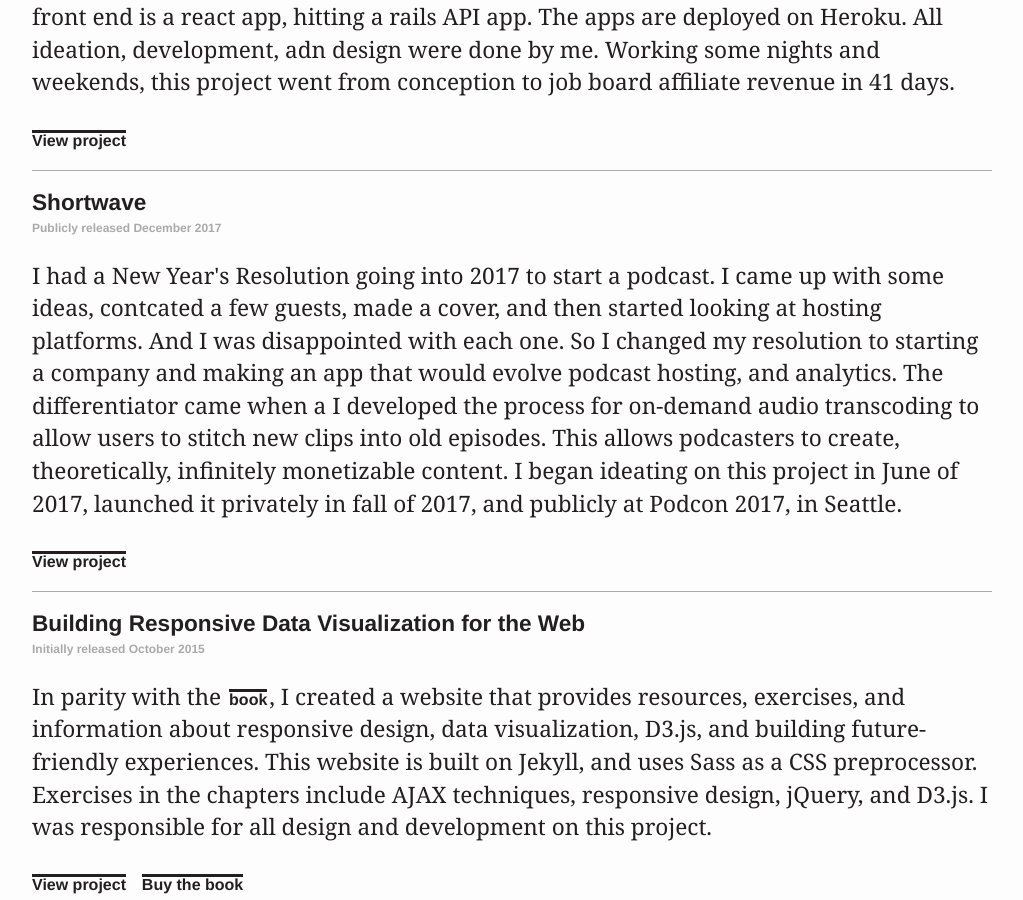
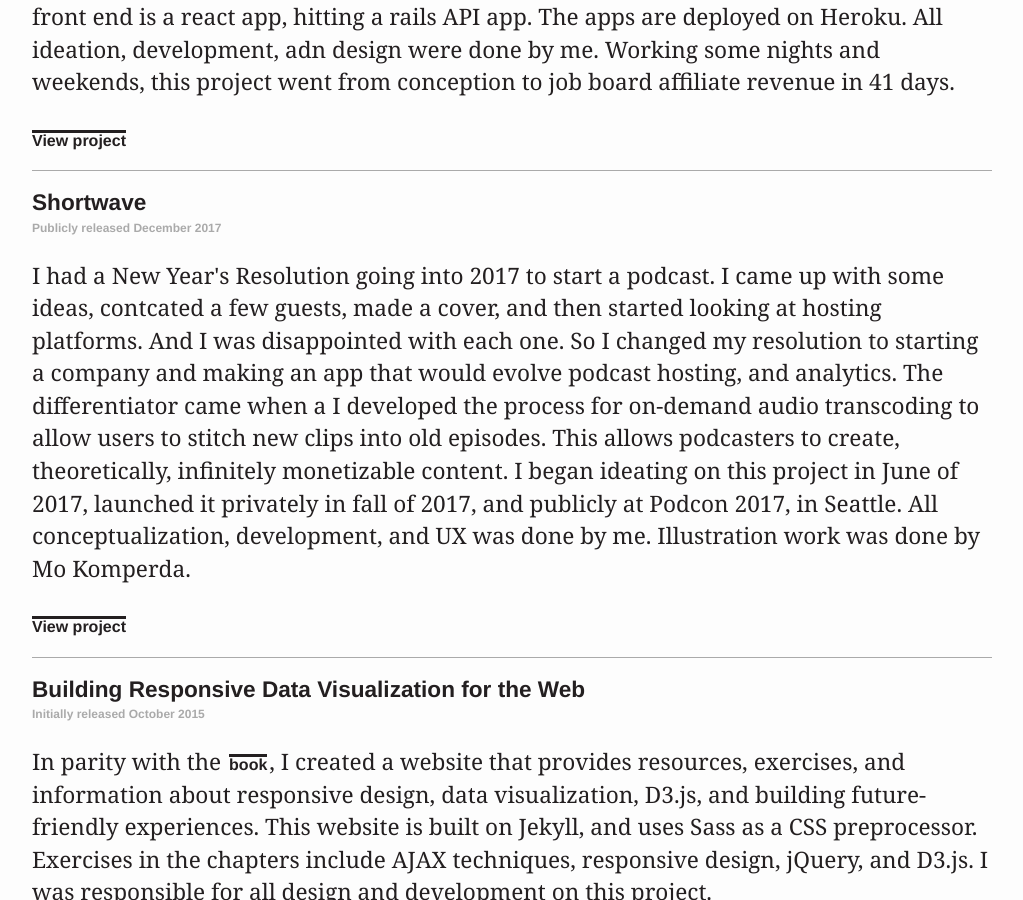
Before and after one commit to billHinderman/resume, a Jekyll site: the page built from index.html, in a window 1280 px wide and 900 px high, scrolled down 10080 px. Shown: the whole window, without its empty margins (128-1151 px from the left). Built offline with Jekyll 4.4.1, drawn with Linux system fonts in a browser that asks for light colours.

Commit message:
Adding shortwave and PC to projects

```diff
--- a/_includes/section-project.html
+++ b/_includes/section-project.html
@@ -25,7 +25,7 @@
           </div>
         </div>
         <p class="resume-item-description">
-          I had a New Year's Resolution going into 2017 to start a podcast.  I came up with some ideas, contcated a few guests, made a cover, and then started looking at hosting platforms.  And I was disappointed with each one.  So I changed my resolution to starting a company and making an app that would evolve podcast hosting, and analytics.  The differentiator came when a I developed the process for on-demand audio transcoding to allow users to stitch new clips into old episodes.  This allows podcasters to create, theoretically, infinitely monetizable content.  I began ideating on this project in June of 2017, launched it privately in fall of 2017, and publicly at Podcon 2017, in Seattle.
+          I had a New Year's Resolution going into 2017 to start a podcast.  I came up with some ideas, contcated a few guests, made a cover, and then started looking at hosting platforms.  And I was disappointed with each one.  So I changed my resolution to starting a company and making an app that would evolve podcast hosting, and analytics.  The differentiator came when a I developed the process for on-demand audio transcoding to allow users to stitch new clips into old episodes.  This allows podcasters to create, theoretically, infinitely monetizable content.  I began ideating on this project in June of 2017, launched it privately in fall of 2017, and publicly at Podcon 2017, in Seattle.  All conceptualization, development, and UX was done by me.  Illustration work was done by Mo Komperda.
         </p>
         <p class="resume-item-description">
           <a class="link" href="https://www.goshortwave.com/" target="_blank">View project</a>
```
